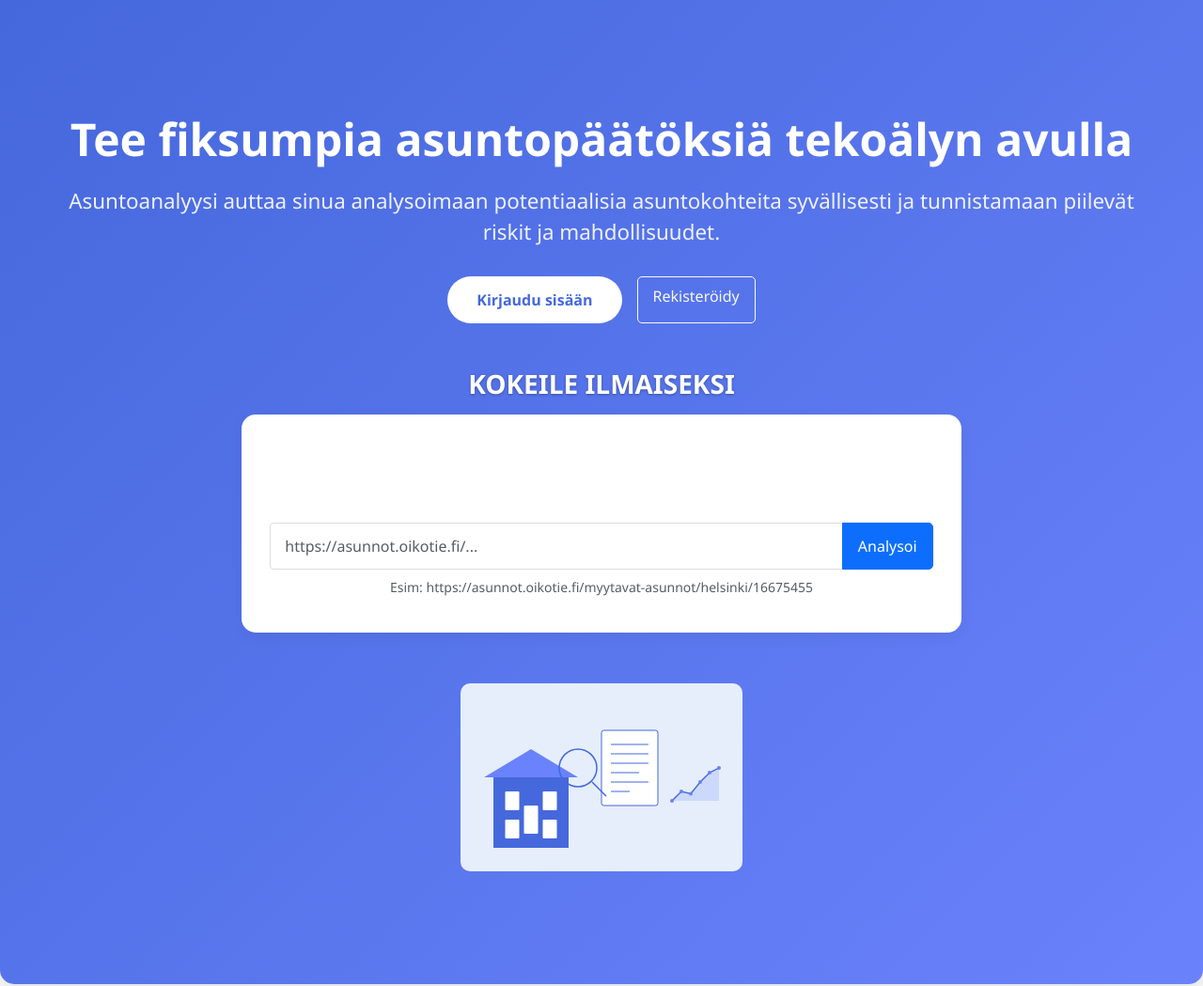
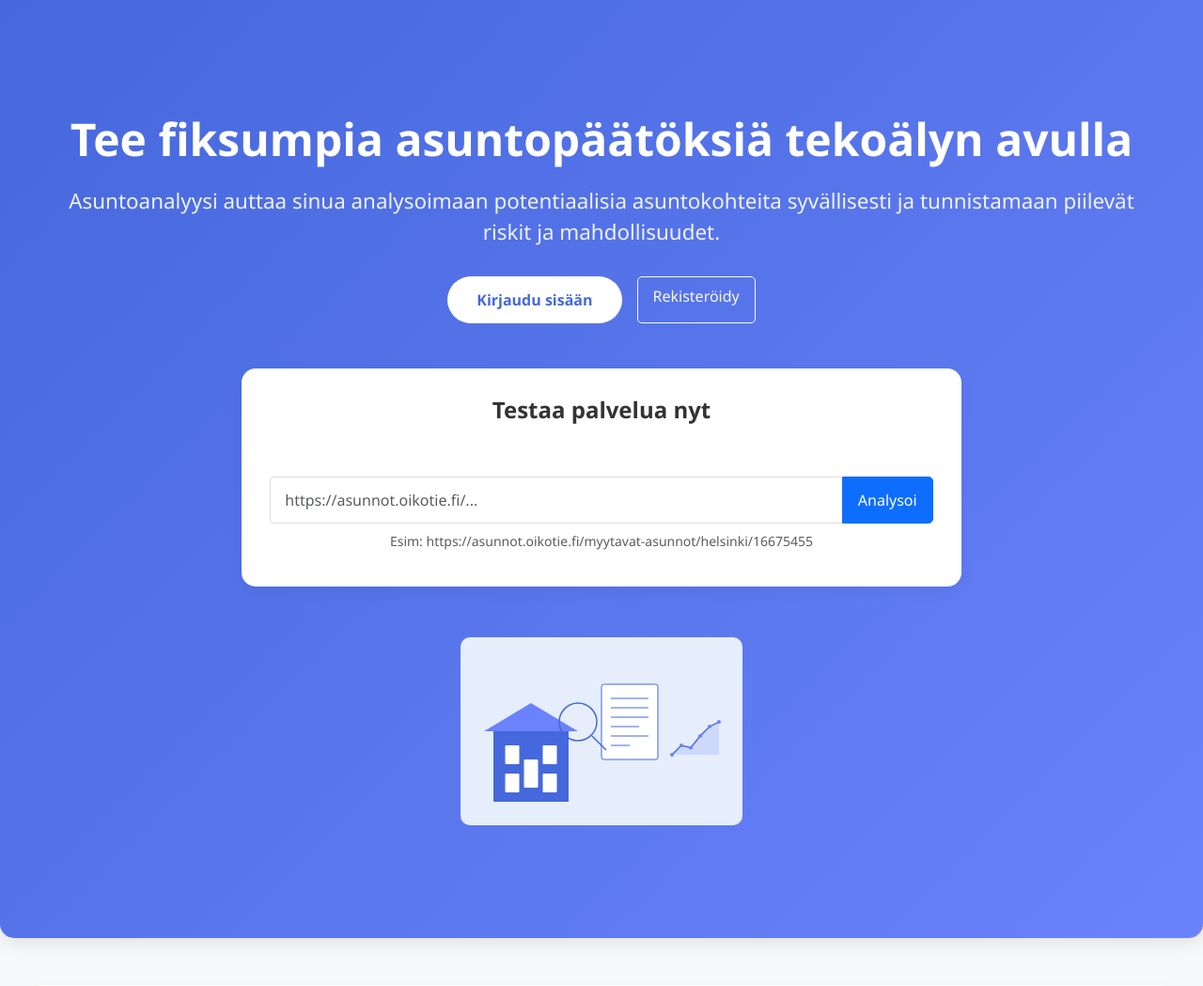
Before and after one commit to MarkkuSeppala/asuntoanalyysi_2, a Flask app: page / in a window 1280 px wide. Shown: the part 153-1202 px from the top of the page at 94% size. Run offline with Flask 3, Linux system fonts and the light colour scheme.

Commit message:
tekstin sävy

```diff
--- a/templates/landing.html
+++ b/templates/landing.html
@@ -203,12 +203,9 @@
 
         <div class="row justify-content-center">
             <div class="col-lg-8">
-                <!-- "Kokeile ilmaiseksi" heading -->
-                <h3 class="text-center mt-4 mb-3" style="color: #ffffff; text-shadow: 0 1px 3px rgba(0,0,0,0.3); font-weight: 700;">KOKEILE ILMAISEKSI</h3>
-
                 <!-- Demo form moved into hero section -->
-                <div class="demo-form mt-2 position-relative">
-                    <h4 class="mb-3 text-center">Testaa palvelua nyt</h4>
+                <div class="demo-form mt-4 position-relative">
+                    <h4 class="mb-3 text-center" style="color: #333; font-weight: 700;">Testaa palvelua nyt</h4>
                     <p class="mb-3 text-center">Syötä Oikotie-asuntoilmoituksen URL alle:</p>
                     <form id="demoForm" class="mb-2">
                         <div class="input-group">
@@ -234,23 +231,23 @@
                 </div>
 
                 <div class="demo-result d-none mt-4" id="demoResult">
-                    <h4 class="mb-3" id="demoTitle">Analyysi kohteesta</h4>
+                    <h4 class="mb-3" id="demoTitle" style="color: #333; font-weight: 700;">Analyysi kohteesta</h4>
 
                     <!-- Riskimittari -->
                     <div class="risk-meter mb-4">
-                        <h5 class="mb-3">Kohteen riskiarvio</h5>
+                        <h5 class="mb-3" style="color: #333; font-weight: 600;">Kohteen riskiarvio</h5>
                         <div class="progress" style="height: 25px; border-radius: 15px;">
                             <div class="progress-bar bg-success" role="progressbar" style="width: 35%;" aria-valuenow="35" aria-valuemin="0" aria-valuemax="100">Matala riski</div>
                             <div class="progress-bar bg-warning" role="progressbar" style="width: 35%;" aria-valuenow="35" aria-valuemin="0" aria-valuemax="100">Kohtalainen riski</div>
                             <div class="progress-bar bg-danger" role="progressbar" style="width: 30%;" aria-valuenow="30" aria-valuemin="0" aria-valuemax="100">Korkea riski</div>
                         </div>
                         <div class="d-flex justify-content-between mt-2">
-                            <span>Matala riski</span>
-                            <span>Kohtalainen riski</span>
-                            <span>Korkea riski</span>
+                            <span style="color: #333; font-weight: 500;">Matala riski</span>
+                            <span style="color: #333; font-weight: 500;">Kohtalainen riski</span>
+                            <span style="color: #333; font-weight: 500;">Korkea riski</span>
                         </div>
                         <div class="risk-indicator mt-3 d-flex align-items-center">
-                            <span>Kohteen riski:</span>
+                            <span style="color: #333; font-weight: 600;">Kohteen riski:</span>
                             <div class="risk-pointer ms-2" style="position: relative; width: 100%; height: 25px;">
                                 <div style="position: absolute; top: 0; left: 45%; transform: translateX(-50%);">
                                     <i class="fas fa-caret-down fa-2x text-primary"></i>
@@ -260,9 +257,9 @@
                     </div>
 
                     <div class="demo-preview" id="demoPreview">
-                        <div class="markdown-content"></div>
+                        <div class="markdown-content" style="color: #222;"></div>
                         <div class="fade-overlay">
-                            <p class="mb-3 text-center">Näet koko analyysin rekisteröitymällä palveluun</p>
+                            <p class="mb-3 text-center" style="color: #333; font-weight: 500;">Näet koko analyysin rekisteröitymällä palveluun</p>
                             <a href="{{ url_for('auth.register') }}" class="btn btn-primary">Rekisteröidy nyt</a>
                         </div>
                     </div>
```
